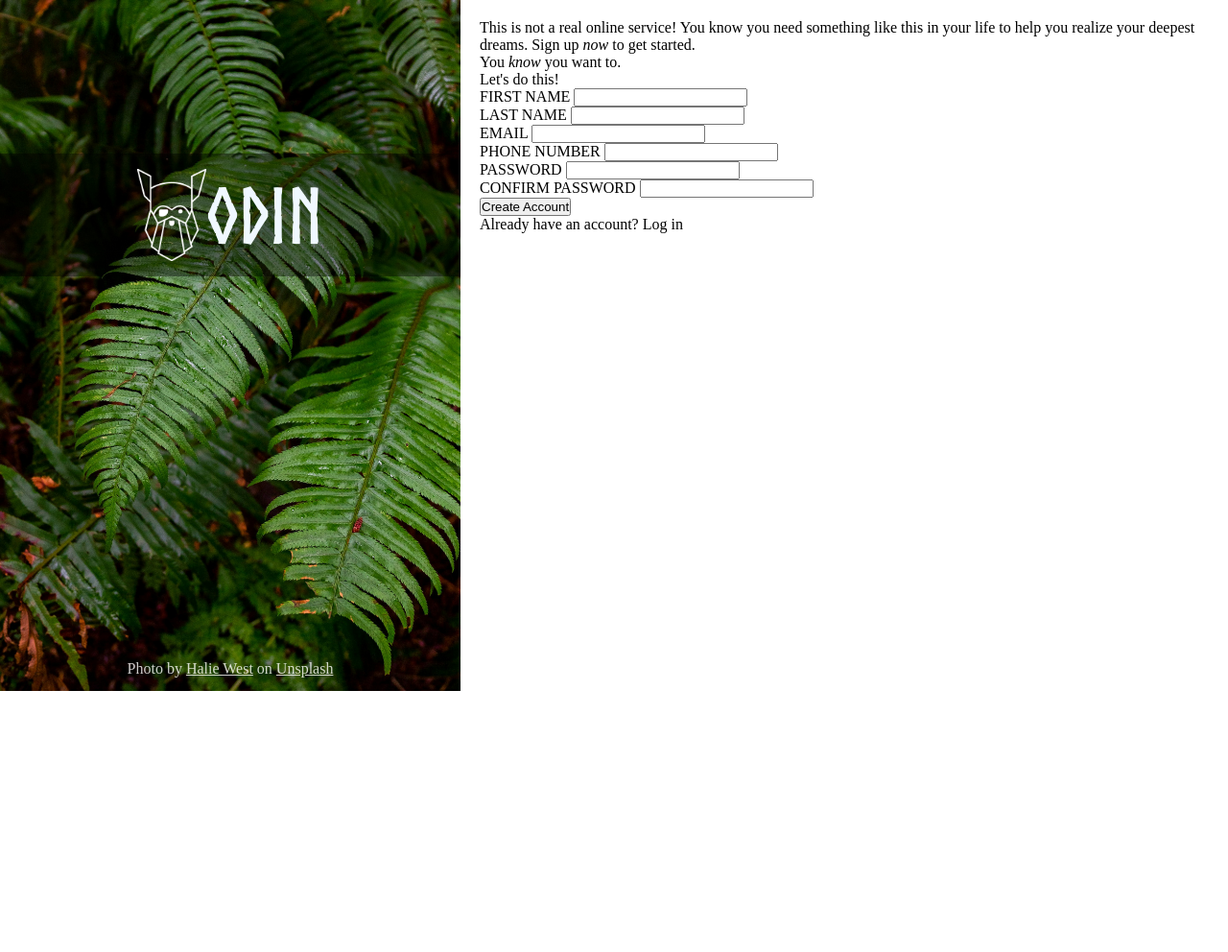
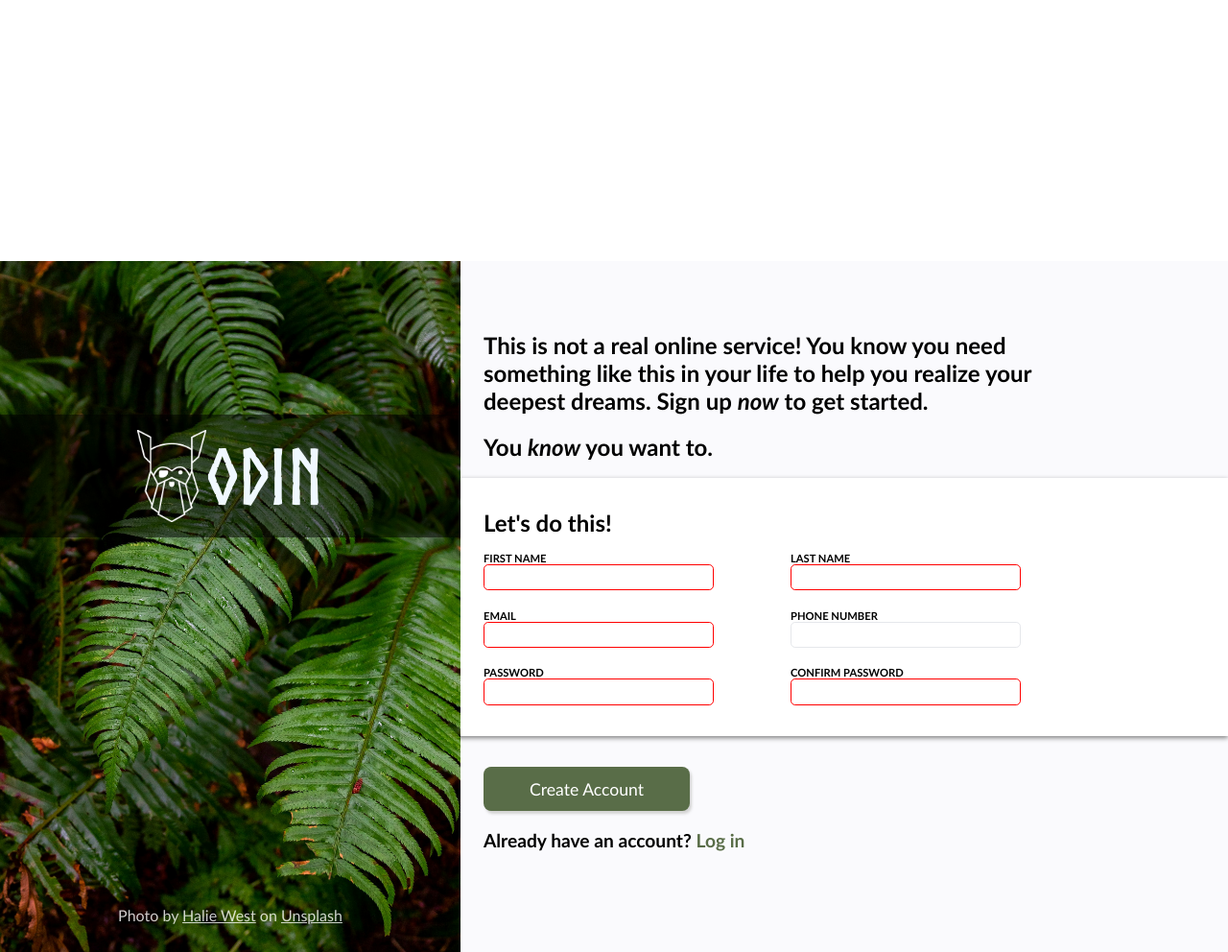
Before and after one commit to MilesRigby/odin-signup-form, a plain HTML site: page index.html in a window 1280 px wide. Shown: the whole page at 96% size. Before the commit the page ends 800 px from the top, so only its background shows below. Drawn offline with Linux system fonts and the light colour scheme; files whose address does not match are found by name.

Commit message:
Completed css for the form section.
Used flex-box to arrange the form description and fields, and added a new font. The background is an extremely light blue-gray to create a cool background for the card to pop out over.

```diff
--- a/index.html
+++ b/index.html
@@ -7,6 +7,7 @@
     <link rel="stylesheet" href="styles.css">
 </head>
 <body>
+
     <div id="form-area">
 
         <div id="img-section">
@@ -83,7 +84,7 @@
 
             </form>
 
-            <p>Already have an account? <a id="log-in-link">Log in</a></p>
+            <p id="log-in-suggestion">Already have an account? <a id="log-in-link">Log in</a></p>
 
         </div>
 
--- a/styles.css
+++ b/styles.css
@@ -8,17 +8,20 @@
 * {
     margin: 0;
     padding: 0;
+
+    font-family: 'calibri';
 }
 
 #form-area {
-    width: 80rem;
+    width: calc(max(79rem, 100vw));
+    height: 45rem;
+    margin-top: 17rem;
 
-    display: flex;
-    flex-direction: row;
+    background: #FAFAFD;
 }
 
 #img-section {
-    position: relative;
+    position: absolute;
     width: 30rem;
 
     display: flex;
@@ -30,16 +33,18 @@
     position: absolute;
     width: 30rem;
 
-    z-index: -1;
+    z-index: 1;
 }
 
 #banner {
-    position: relative;
+    position: absolute;
     top: 10rem;
     width: 30rem;
     height: 8rem;
 
-    background: rgba(0,0,0,0.4);
+    z-index: 2;
+
+    background: rgba(0,0,0,0.5);
 
     display: flex;
     flex-direction: row;
@@ -59,8 +64,10 @@
 }
 
 #artist-credit {
-    position: relative;
-    top: 35rem;
+    position: absolute;
+    top: 42rem;
+
+    z-index: 2;
 
     color: white;
     opacity: 80%;
@@ -71,7 +78,113 @@
 }
 
 
+
+
+
 #form-section {
-    width: 50rem;
-    padding: 20px;
+    position: relative;
+    height: 35rem;
+    top: 4rem;
+
+    display: flex;
+    flex-direction: column;
+    justify-content: space-around;
+
+    font-size: 1.5rem;
+    font-weight: 600;
+
+    p {
+        padding-left: 31.5rem;
+        width: 39rem;
+    }
+    button {
+        position: relative;
+        left: 31.5rem;
+        margin-top: 2rem;
+        padding: 0.8rem 3rem 0.8rem 3rem;
+
+        border: none;
+        border-radius: 0.5rem;;
+
+        background: #596D48;
+
+        color: white;
+        font-size: 1.1rem;
+
+        box-shadow: 2px 3px 3px lightgrey;
+    }
 }
+
+#form-card {
+    width: 100%;
+    padding-top: 2rem;
+    padding-bottom: 2rem;
+    box-shadow: 0px 2px 5px rgb(128,128,128);
+
+    background: white;
+}
+
+#form-card-header {
+    padding-bottom: 1rem;
+
+    font-weight: 600;
+}
+
+#form-card-fields {
+    height: 10rem;
+    padding-left: 31.5rem;
+
+    display: flex;
+    flex-direction: column;
+    justify-content: space-between;
+
+    font-size: 0.7rem;
+}
+
+.field-pair {
+    width: 35rem;
+
+    display: flex;
+    flex-direction: row;
+    justify-content: space-between;
+}
+
+.form-field {
+    display: flex;
+    flex-direction: column;
+
+    width: 15rem;
+
+    input {
+        font-size: 1rem;
+        padding: 0.2rem;
+
+        border-style: solid;
+        border-width: 1px;
+        border-color: #E5E7EB;
+        border-radius: 0.3rem;
+    }
+
+    input:invalid {
+        border-color: red;
+    }
+
+    input:focus {
+        outline: none;
+        border-style: solid;
+        border-width: 1px;
+        border-color: blue;
+
+        box-shadow: 1px 1px 3px grey;
+    }
+}
+
+
+
+#log-in-suggestion {
+    font-size: 1.2rem;
+}
+
+#log-in-link {
+    color: #596D48;
+}
```
